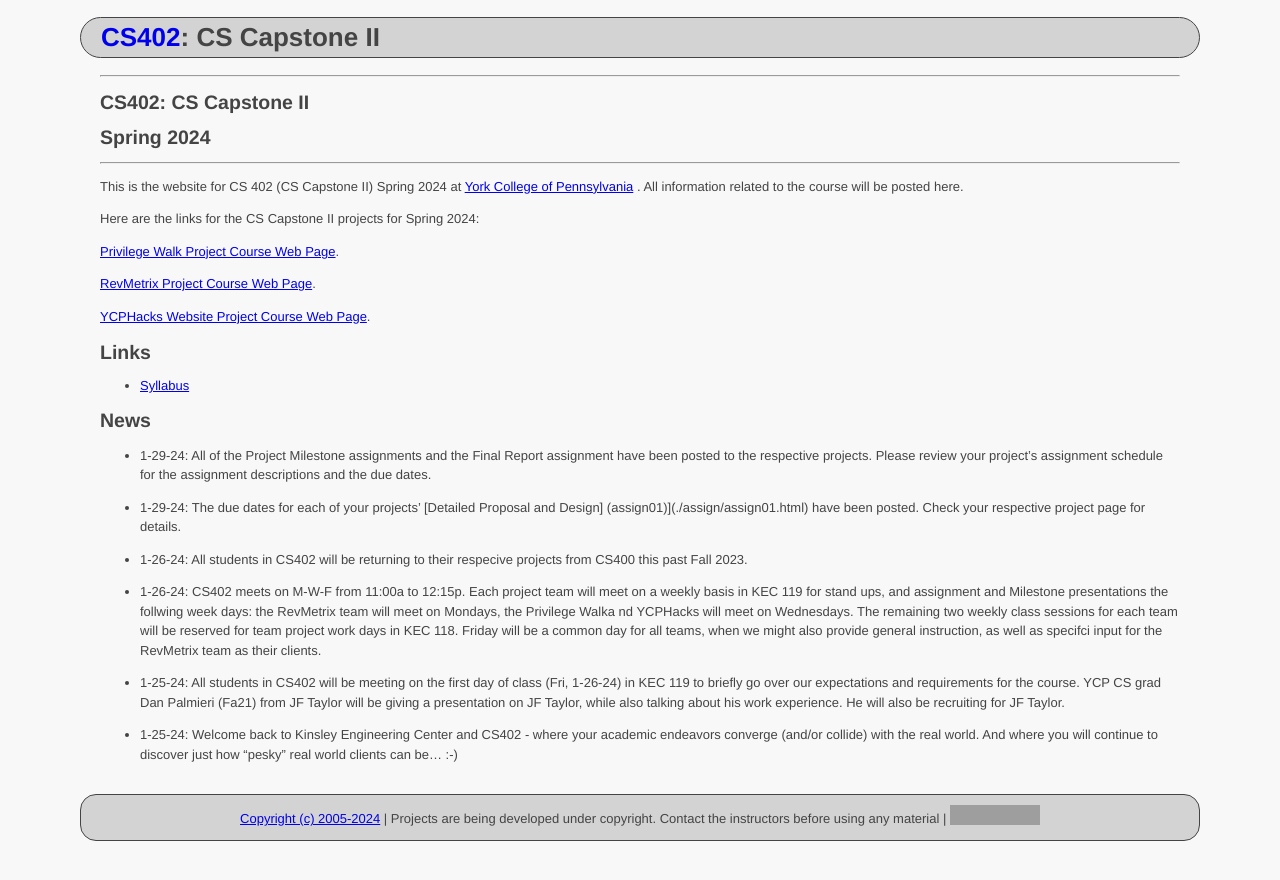
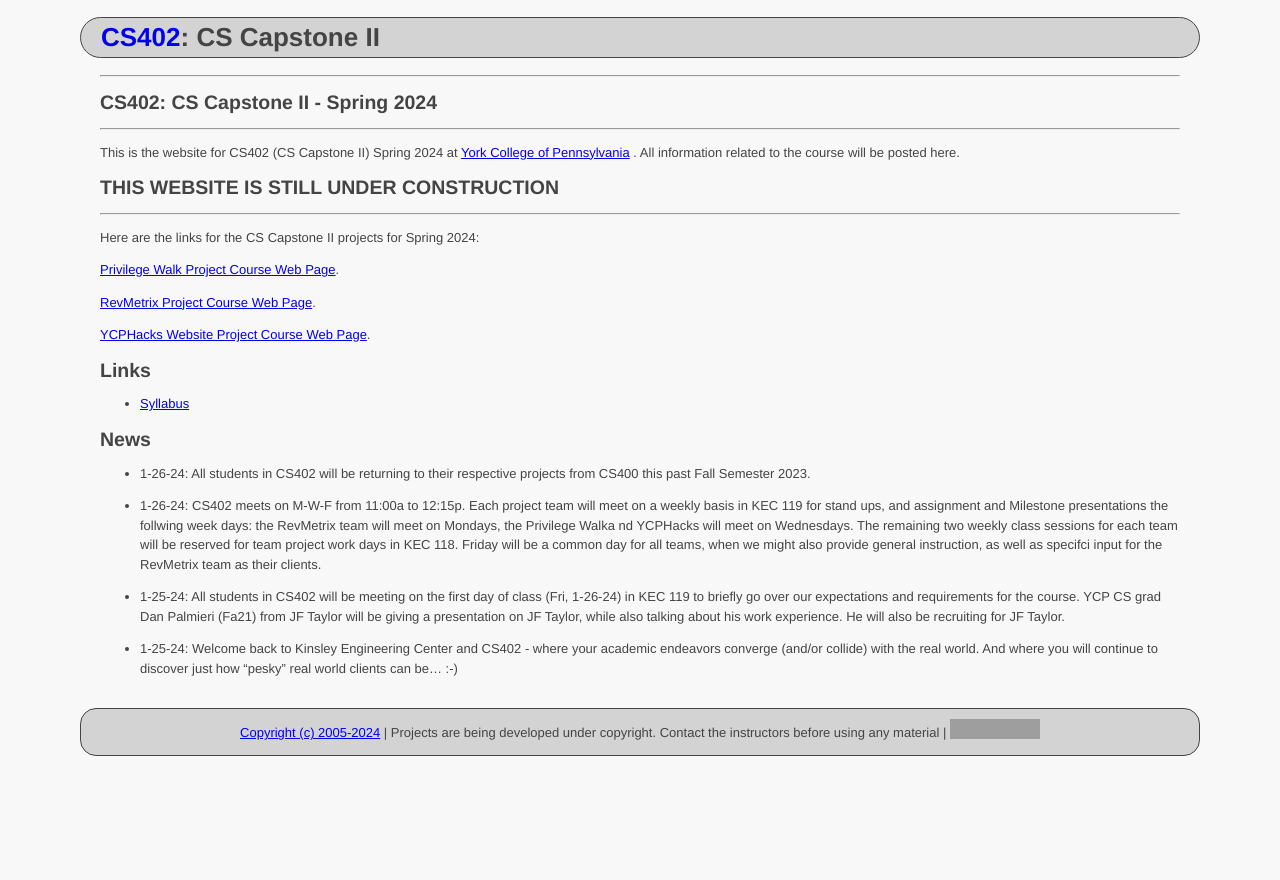
Before and after one commit to ycpcs/cs402-spring2024, a Jekyll site: the page built from index.md, in a window 1280 px wide. Shown: the top 880 px of the page. Built offline with Jekyll 4.4.1, drawn with Linux system fonts in a browser that asks for light colours; grey boxes are pictures that could not be loaded.

Commit message:
add under consruction

```diff
--- a/index.md
+++ b/index.md
@@ -6,13 +6,14 @@ title: CS Capstone II
 
 --- --- --- --- --- --- --- --- --- --- --- --- --- --- --- --- --- --- --- --- --- --- --- ---
 
-## CS402: CS Capstone II
-
-## Spring 2024
+## CS402: CS Capstone II - Spring 2024
 
 --- --- --- --- --- --- --- --- --- --- --- --- --- --- --- --- --- --- --- --- --- --- --- ---
 
-This is the website for CS 402 (CS Capstone II) Spring 2024 at [York College of Pennsylvania](http://www.ycp.edu) .  All information related to the course will be posted here.
+This is the website for CS402 (CS Capstone II) Spring 2024 at [York College of Pennsylvania](http://www.ycp.edu) .  All information related to the course will be posted here.
+
+## THIS WEBSITE IS STILL UNDER CONSTRUCTION
+-------------------------------------------
 
 Here are the links for the CS Capstone II projects for Spring 2024:
 
@@ -52,13 +53,19 @@ Here are the links for the CS Capstone II projects for Spring 2024:
 
 * 10-18-23: Milestone 1 Presentations: Privilege Walk, Monday, 10-23-23; YCPHacks, Wednesday, 10-25-23; RevMetrix, Friday 10-27-23.
 
--->
+
 
 * 1-29-24: All of the Project Milestone assignments and the Final Report assignment have been posted to the respective projects.  Please review your project's assignment schedule for the assignment descriptions and the due dates.
 
-* 1-29-24: The due dates for each of your projects' [Detailed Proposal and Design] (assign01)](./assign/assign01.html) have been posted.  Check your respective project page for details.
+* 1-29-24: The due dates for each of your project's[Detailed Proposal and Design] (assign03)](./assign/assign03.html) have been posted.  Check your respective project page for details.
 
-* 1-26-24: All students in CS402 will be returning to their respecive projects from CS400 this past Fall 2023.
+* 1-29-24: The due dates for your [Individual Proposal and Wish List (assign01)](./assign/assign01.html) have been posted.  Check your respective project page for details.
+
+
+
+-->
+
+* 1-26-24: All students in CS402 will be returning to their respective projects from CS400 this past Fall Semester 2023.
 
 * 1-26-24: CS402 meets on M-W-F from 11:00a to 12:15p.  Each project team will meet on a weekly basis in KEC 119 for stand ups, and assignment and Milestone presentations the follwing week days: the RevMetrix team will meet on Mondays, the Privilege Walka nd YCPHacks will meet on Wednesdays.  The remaining two weekly class sessions for each team will be reserved for team project work days in KEC 118.  Friday will be a common day for all teams, when we might also provide general instruction, as well as specifci input for the RevMetrix team as their clients.
 
```
